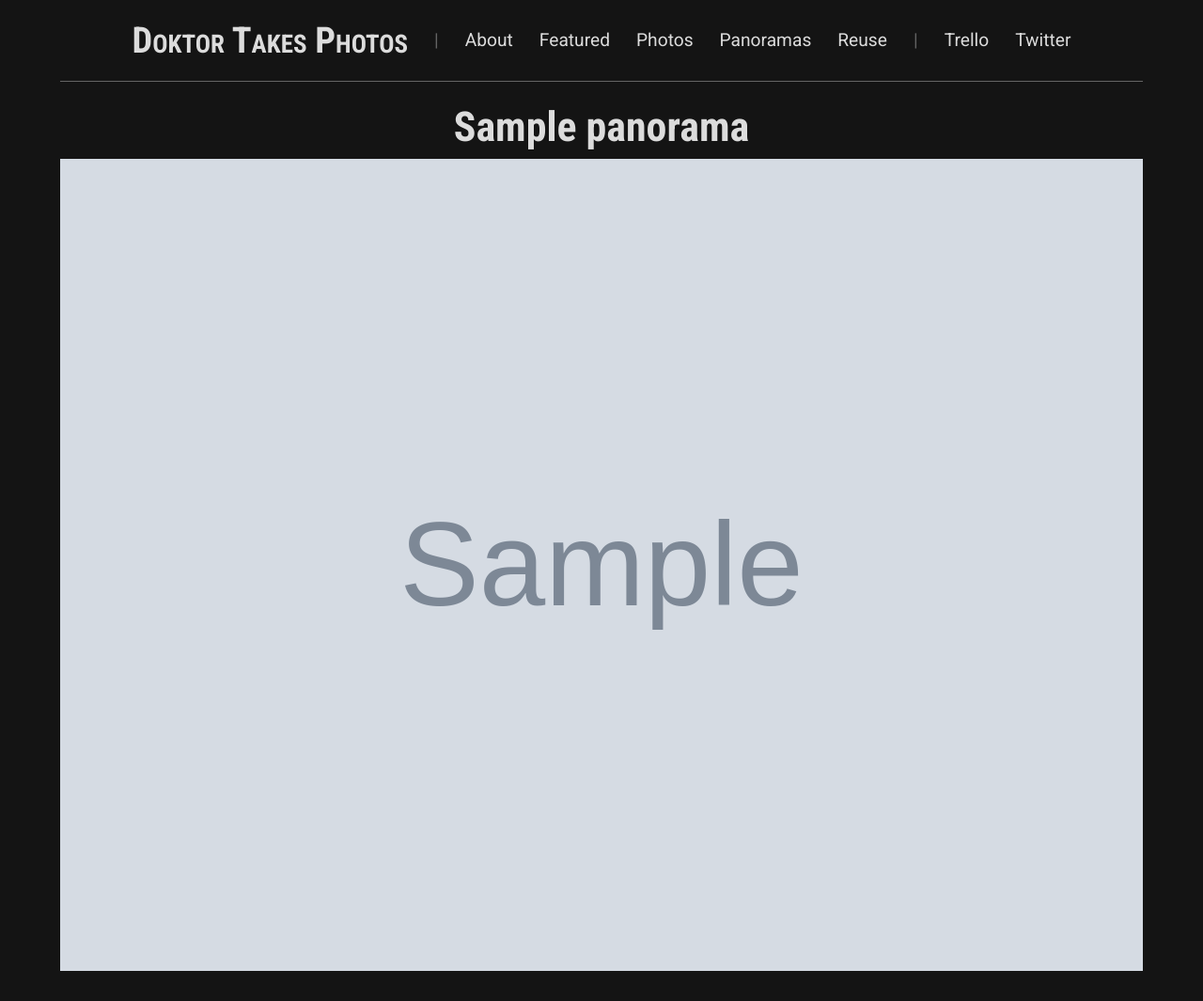
After one commit to Doktor/gallery.doktortakes.photos, a Django app: page /panoramas/ in a window 1280 px wide. The commit adds this page. Shown: the whole page at 94% size. Run offline with Django 3.2, Linux system fonts and the light colour scheme; tables that the repository leaves empty hold one stand-in row (values such as "Sample post"); grey boxes marked "Sample" are stand-in pictures; style sheets or scripts are compiled from the project's sources; parts of the project's set-up code (start-up, migrations or seed data) failed here and were passed over; some libraries are stand-ins or nearby versions.

Commit message:
Add Panorama views and templates

```diff
--- a/photos/models.py
+++ b/photos/models.py
@@ -703,10 +703,8 @@ class Panorama(models.Model):
     def __str__(self):
         return self.name
 
-    @property
-    def dimensions(self):
-        """Returns the dimensions of the panorama as a string."""
-        return "{0}x{1}".format(self.width, self.height)
+    def get_thumbnail_size(self):
+        return format_file_size(self.thumbnail.size)
 
     def get_absolute_url(self):
         return reverse('panorama', kwargs={'slug': self.slug})
--- a/photos/urls.py
+++ b/photos/urls.py
@@ -42,6 +42,11 @@ api_patterns = [
     url(r'^search/$', api.search_photos, name='search_photos'),
 ]
 
+panorama_patterns = [
+    url(r'^$', views.panorama_list, name='panoramas'),
+    url(r'^(?P<slug>[a-z0-9-]+)$', views.panorama, name='panorama')
+]
+
 urlpatterns = [
     url(r'^$', views.index, name='index'),
 
@@ -64,6 +69,8 @@ urlpatterns = [
 
     url(r'^albums/', include(album_patterns)),
 
+    url(r'^panoramas/', include(panorama_patterns)),
+
     url(r'^featured/', views.featured, name='featured'),
     url(r'^wall/', views.wall, name='wall'),
 
--- a/photos/views.py
+++ b/photos/views.py
@@ -10,7 +10,7 @@ from django.views.decorators.http import require_http_methods, require_GET
 
 from photos.context_processors import metadata as m
 from photos.forms import AlbumForm
-from photos.models import Album, Photo
+from photos.models import Album, Panorama, Photo
 from photos.settings import (
     INDEX_ALBUMS, INDEX_FEATURED_PHOTOS, ITEMS_PER_PAGE, TAGLINES)
 
@@ -182,6 +182,16 @@ def album(request, path):
     return render(request, 'album.html', context)
 
 
+def panorama_list(request):
+    p = Panorama.objects.all().order_by('-taken')
+    return render(request, "panoramas.html", {'panoramas': p})
+
+
+def panorama(request, slug):
+    p = get_object_or_404(Panorama, slug=slug)
+    return render(request, "panorama.html", {'p': p})
+
+
 @require_GET
 @login_required
 def edit_album(request, path):
--- a/static/styles/main-photos.scss
+++ b/static/styles/main-photos.scss
@@ -541,3 +541,36 @@ form {
     }
   }
 }
+
+#panorama-list {
+  img {
+    width: 100%;
+  }
+}
+
+#album, #panorama {
+  .title {
+    line-height: 1.35;
+    margin: 1rem 0 0.5rem 0;
+
+    @media (min-width: 1201px) {
+      line-height: 1.5;
+    }
+  }
+
+  .location {
+    margin: 0.5rem 0;
+  }
+
+  time {
+    font-family: "Roboto Condensed", sans-serif;
+    color: rgb(150, 150, 150);
+    display: block;
+    margin: 0.5rem 0;
+    font-size: 1.8rem;
+  }
+
+  .description {
+    margin: 1rem 0;
+  }
+}
--- a/templates/base.html
+++ b/templates/base.html
@@ -30,6 +30,7 @@
     <li><a href="{% url 'about' %}">About</a></li>
     <li><a href="{% url 'featured' %}">Featured</a></li>
     <li><a href="{% url 'albums' %}">Photos</a></li>
+    <li><a href="{% url 'panoramas' %}">Panoramas</a></li>
     <li><a href="{% url 'copyright' %}">Reuse</a></li>
     <li class="divider"></li>
     <li><a href="https://trello.com/b/z6ZTMYFD/doktor-takes-photos">Trello</a></li>
--- /dev/null
+++ b/templates/panoramas.html
@@ -0,0 +1,12 @@
+{% extends "base.html" %}
+
+{% block content %}
+  <section id="panorama-list">
+  {% for p in panoramas %}
+    <section>
+      <h2>{{ p.name }}</h2>
+      <a href="{{ p.get_absolute_url }}"><img src="{{ p.thumbnail.url }}"></a>
+    </section>
+  {% endfor %}
+  </section>
+{% endblock %}
```
Also changed, not shown: static/styles/album.scss (+0 -27 lines), templates/panorama.html (added, +42 -0 lines).
